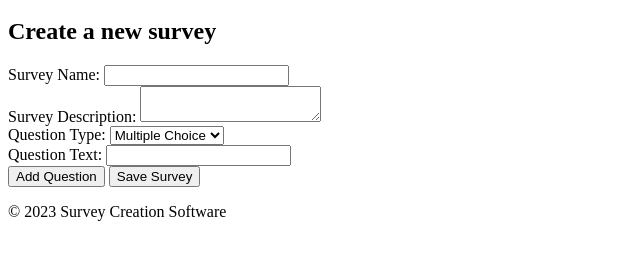
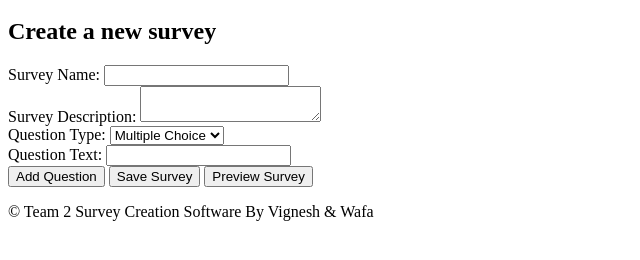
Before and after one commit to vigneshreddykandi/survey-creation-software, a plain HTML site: page docs/index.html in a window 1280 px wide. Shown: the part 136-396 px from the top of the page, without its empty margins (0-640 px from the left). Drawn offline with Linux system fonts and the light colour scheme.

Commit message:
Update index.html

```diff
--- a/docs/index.html
+++ b/docs/index.html
@@ -44,10 +44,11 @@
 			<br>
 			<input type="submit" value="Add Question">
 			<button>Save Survey</button>
+			<button>Preview Survey</button>
 		</form>
 	</main>
 	<footer>
-		<p>&copy; 2023 Survey Creation Software</p>
+		<p>&copy; Team 2 Survey Creation Software By Vignesh & Wafa</p>
 	</footer>
 </body>
 </html>
```
